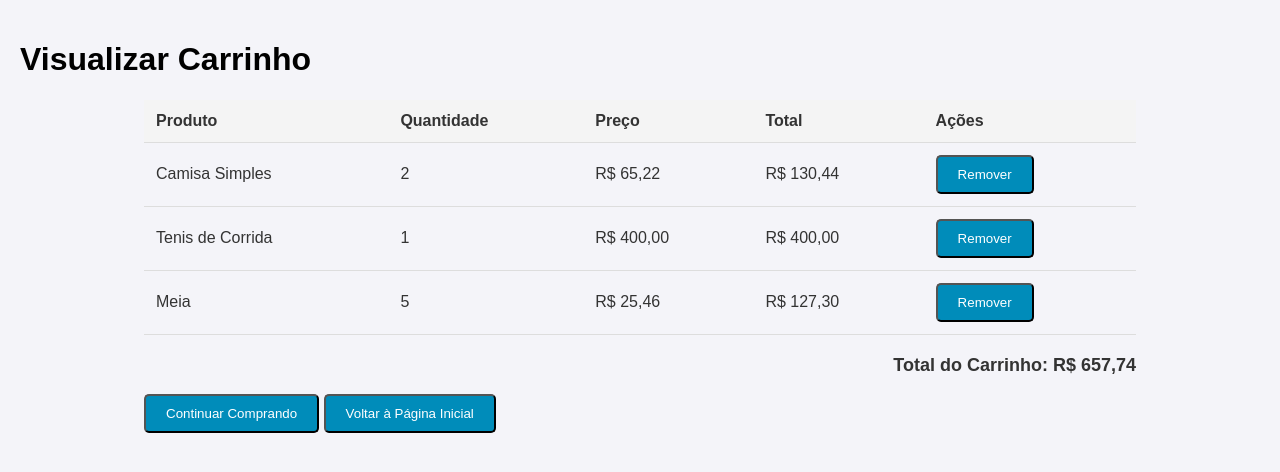
After one commit to vitor-silva1934/aplicativo, a Django app: page /visualizar/ in a window 1280 px wide. The commit adds this page. Shown: the top 472 px of the page. Run offline with Django 5.2, Linux system fonts and the light colour scheme; a user stored in the database is signed in; data comes from the database, SQL or seed files in the repository; both versions use the stored data as it was after the commit.

Commit message:
adicionado pagina de login e carrinho de compras

```diff
--- a/produtos/models.py
+++ b/produtos/models.py
@@ -1,4 +1,5 @@
 from django.db import models
+from django.contrib.auth.models import User
 
 class Produto(models.Model):
     nome = models.CharField(max_length=100)
@@ -9,3 +10,36 @@ class Produto(models.Model):
 
     def __str__(self):
         return self.nome
+
+
+class Categoria(models.Model):
+    nome = models.CharField(max_length=50)
+
+    def __str__(self):
+        return self.nome
+
+class Estoque(models.Model):
+    produto = models.OneToOneField(Produto, on_delete=models.CASCADE, related_name='estoque')
+    quantidade = models.PositiveIntegerField()
+    data_entrada = models.DateTimeField(auto_now_add=True)
+
+    def __str__(self):
+        return f'Estoque de {self.produto.nome}: {self.quantidade} unidades'
+
+class Carrinho(models.Model):
+    user = models.OneToOneField(User, on_delete=models.CASCADE)
+    criado_em = models.DateTimeField(auto_now_add=True)
+
+    def __str__(self):
+        return f"Carrinho de {self.user.username}"
+
+class ItemCarrinho(models.Model):
+    carrinho = models.ForeignKey(Carrinho, on_delete=models.CASCADE, related_name='itens')
+    produto = models.ForeignKey(Produto, on_delete=models.CASCADE)
+    quantidade = models.PositiveIntegerField(default=1)
+
+    def __str__(self):
+        return f"{self.quantidade} x {self.produto.nome}"
+
+    def get_total_item_price(self):
+        return self.quantidade * self.produto.preco
--- a/produtos/templates/produtos/editar_produto.html
+++ b/produtos/templates/produtos/editar_produto.html
@@ -15,6 +15,6 @@
         <button type="submit">Salvar Alterações</button>
     </form>
 
-    <a href="{% url 'pagina_inicial' %}"><button>Voltar</button></a>
+    <a href="{% url 'listar_produtos' %}"><button>Voltar</button></a>
 </body>
 </html>
--- /dev/null
+++ b/produtos/templates/produtos/visualizar.html
@@ -0,0 +1,58 @@
+<!DOCTYPE html>
+<html lang="pt-br">
+<head>
+    <meta charset="UTF-8">
+    <meta name="viewport" content="width=device-width, initial-scale=1.0">
+    <title>Visualizar Carrinho</title>
+    {% load static %}
+    <link rel="stylesheet" href="{% static 'css/style.css' %}">
+</head>
+<body>
+    <!-- Cabeçalho -->
+    <header>
+        <h1>Visualizar Carrinho</h1>
+    </header>
+
+    <!-- Tabela com produtos do carrinho -->
+    <div class="container">
+        <table>
+            <thead>
+                <tr>
+                    <th>Produto</th>
+                    <th>Quantidade</th>
+                    <th>Preço</th>
+                    <th>Total</th>
+                    <th>Ações</th>  <!-- Coluna de Ações -->
+                </tr>
+            </thead>
+            <tbody>
+                {% for item in itens %}
+                    <tr>
+                        <td>{{ item.produto.nome }}</td>
+                        <td>{{ item.quantidade }}</td>
+                        <td>R$ {{ item.produto.preco }}</td>
+                        <td>R$ {{ item.get_total_item_price }}</td>
+                        <td>
+                            <!-- Botão para remover item do carrinho -->
+                            <a href="{% url 'remover_item_carrinho' item.id %}">
+                                <button>Remover</button>
+                            </a>
+                        </td>
+                    </tr>
+                {% endfor %}
+            </tbody>
+        </table>
+
+        <!-- Exibe o total do carrinho -->
+        <div class="total">
+            <p><strong>Total do Carrinho: R$ {{ total }}</strong></p>
+        </div>
+
+        <!-- Botões de navegação -->
+        <div class="buttons">
+            <a href="{% url 'listar_produtos' %}"><button>Continuar Comprando</button></a>
+            <a href="{% url 'pagina_inicial' %}"><button>Voltar à Página Inicial</button></a>
+        </div>
+    </div>
+</body>
+</html>
--- a/produtos/urls.py
+++ b/produtos/urls.py
@@ -1,17 +1,17 @@
 from django.urls import path
 from . import views
-from django.conf.urls.static import static
-from django.conf import settings
 
 urlpatterns = [
-    path('', views.pagina_inicial, name='pagina_inicial'),
-    path('listar/', views.listar_produtos, name='listar_produtos'),                   #listar os produtos
-    path('novo/', views.criar_produto, name='criar_produto'),                         #Criação do porduto novo
-    path('detalhes/<int:id>/', views.detalhes_produto, name='detalhes_produto'),      # Detalhes do produto
-    path('editar/<int:id>/', views.editar_produto, name='editar_produto'),            #Editar produto
-    path('deletar/<int:produto_id>/', views.deletar_produto, name='deletar_produto'), #Deletar os produtos
+    path('', views.pagina_login, name='pagina_login'),  # Página inicial será a de login
+    path('login/', views.login_view, name='login'),  # URL de login
+    path('register/', views.register, name='register'),  # URL de registro
+    path('pagina_inicial/', views.pagina_inicial, name='pagina_inicial'),
+    path('listar/', views.listar_produtos, name='listar_produtos'),
+    path('novo/', views.criar_produto, name='criar_produto'),
+    path('detalhes/<int:id>/', views.detalhes_produto, name='detalhes_produto'),
+    path('editar/<int:id>/', views.editar_produto, name='editar_produto'),
+    path('deletar/<int:produto_id>/', views.deletar_produto, name='deletar_produto'),
+    path('adicionar/<int:produto_id>/', views.adicionar_ao_carrinho, name='adicionar_ao_carrinho'),
+    path('visualizar/', views.visualizar_carrinho, name='visualizar_carrinho'),
+     path('remover_item/<int:item_id>/', views.remover_item_carrinho, name='remover_item_carrinho'),
 ]
-
-if settings.DEBUG:
-    # Configurações específicas para o modo DEBUG
-    pass
--- a/produtos/views.py
+++ b/produtos/views.py
@@ -3,7 +3,37 @@ from django.shortcuts import render, redirect
 from .models import Produto
 from .forms import ProdutoForm
 from django.shortcuts import render, get_object_or_404
+from .models import Carrinho, ItemCarrinho
+from django.contrib.auth.decorators import login_required
+from django.contrib.auth.forms import UserCreationForm
+from django.contrib import messages
 
+
+def pagina_login(request):
+    return render(request, 'produtos/pagina_login.html')
+
+def login_view(request):
+    if request.method == 'POST':
+        username = request.POST['username']
+        password = request.POST['password']
+        user = authenticate(request, username=username, password=password)
+        if user is not None:
+            login(request, user)
+            return redirect('pagina_inicial')  # Redireciona para a página inicial após login
+        else:
+            messages.error(request, 'Credenciais inválidas')
+    return render(request, 'produtos/login.html')
+
+def register(request):
+    if request.method == 'POST':
+        form = UserCreationForm(request.POST)
+        if form.is_valid():
+            user = form.save()
+            login(request, user)  # Login automático após registro
+            return redirect('pagina_inicial')  # Redireciona para a página inicial após registro
+    else:
+        form = UserCreationForm()
+    return render(request, 'produtos/register.html', {'form': form})
 
 def pagina_inicial(request):
     return render(request, 'produtos/pagina_inicial.html')
@@ -11,6 +41,7 @@ def pagina_inicial(request):
 def listar_produtos(request):
     produtos = Produto.objects.all()  # Obtém todos os produtos do banco de dados
     return render(request, 'produtos/listar.html', {'produtos': produtos})
+
 
 def criar_produto(request):
     if request.method == 'POST':
@@ -22,14 +53,17 @@ def criar_produto(request):
         form = ProdutoForm()
     return render(request, 'produtos/criar.html', {'form': form})
 
+
 def deletar_produto(request, produto_id):
     produto = Produto.objects.get(id=produto_id)
     produto.delete()
     return redirect('listar_produtos')
 
+
 def detalhes_produto(request, id):
     produto = get_object_or_404(Produto, id=id)
     return render(request, 'produtos/detalhes_produto.html', {'produto': produto})
+
 
 def editar_produto(request, id):
     produto = get_object_or_404(Produto, id=id)
@@ -41,3 +75,44 @@ def editar_produto(request, id):
     else:
         form = ProdutoForm(instance=produto)
     return render(request, 'produtos/editar_produto.html', {'form': form, 'produto': produto})
+
+
+def adicionar_ao_carrinho(request, produto_id):
+    produto = get_object_or_404(Produto, id=produto_id)
+
+    # Obter a quantidade
+    quantidade = int(request.POST.get('quantidade', 1))
+
+    # Criar ou verificar o carrinho
+    carrinho, _ = Carrinho.objects.get_or_create(user=request.user)
+
+    # Criar ou verificar o item no carrinho
+    item, created = ItemCarrinho.objects.get_or_create(carrinho=carrinho, produto=produto)
+
+    if not created:
+        # Se o item já existe no carrinho, atualizar a quantidade
+        item.quantidade += quantidade
+    else:
+        # Se o item é novo, setar a quantidade
+        item.quantidade = quantidade
+
+    item.save()  # Salvar o item no carrinho
+
+    return redirect('visualizar_carrinho')
+
+
+def visualizar_carrinho(request):
+    carrinho, _ = Carrinho.objects.get_or_create(user=request.user)
+    itens = carrinho.itens.all()
+    total = sum(item.get_total_item_price() for item in itens)
+    return render(request, 'produtos/visualizar.html', {'carrinho': carrinho, 'itens': itens, 'total': total})
+
+def remover_item_carrinho(request, item_id):
+    # Obtém o item do carrinho pelo ID
+    item = get_object_or_404(ItemCarrinho, id=item_id, carrinho__user=request.user)
+
+    # Remove o item do carrinho
+    item.delete()
+
+    # Redireciona de volta para a visualização do carrinho
+    return redirect('visualizar_carrinho')
--- a/project/urls.py
+++ b/project/urls.py
@@ -19,10 +19,16 @@ from django.conf import settings
 from django.conf.urls.static import static
 from django.urls import path, include
 from produtos import views
+from django.contrib.auth.views import LoginView, LogoutView
+from produtos import views as produtos_views
 
 urlpatterns = [
     path('admin/', admin.site.urls),  # URL para o painel administrativo
-    path('', include('produtos.urls')),
+    path('produtos/', include('produtos.urls')),  # Incluindo as URLs do app produtos
+    path('login/', LoginView.as_view(template_name='produtos/login.html'), name='login'),  # Login via auth_views
+    path('logout/', LogoutView.as_view(), name='logout'),  # Logout padrão do Django
+    path('register/', produtos_views.register, name='register'),  # Registro via view personalizada
+    path('', include('produtos.urls')),  # Página inicial (pode ser a de produtos ou outra)
 ]
 
 # Serve os arquivos de mídia durante o desenvolvimento
--- a/static/css/style.css
+++ b/static/css/style.css
@@ -75,3 +75,39 @@ button:hover {
     gap: 20px; /* Espaço entre os botões */
     margin-top: 20px;
 }
+
+/* Tabela do carrinho */
+table {
+    width: 100%;
+    border-collapse: collapse;
+    margin-bottom: 20px;
+}
+
+table th, table td {
+    padding: 12px;
+    text-align: left;
+    border-bottom: 1px solid #ddd;
+}
+
+table th {
+    background-color: #f4f4f4;
+}
+
+/* Total do carrinho */
+.total {
+    text-align: right;
+    font-size: 18px;
+    font-weight: bold;
+    margin-top: 10px;
+}
+
+/* Rodapé */
+footer {
+    background-color: #333;
+    color: white;
+    text-align: center;
+    padding: 10px;
+    position: fixed;
+    width: 100%;
+    bottom: 0;
+}
```
Also changed, not shown: produtos/admin.py (+8 -0 lines), produtos/templates/produtos/listar.html (+10 -4 lines), produtos/templates/produtos/login.html (added, +27 -0 lines), produtos/templates/produtos/pagina_login.html (added, +20 -0 lines), produtos/templates/produtos/register.html (added, +22 -0 lines), project/settings.py (+7 -5 lines), db.sqlite3, media/produtos/meiaCanoAltop.png (added), produtos/migrations/0004_categoria_alter_produto_imagem_estoque.py (added), produtos/migrations/0005_carrinho_itemcarrinho.py (added).
